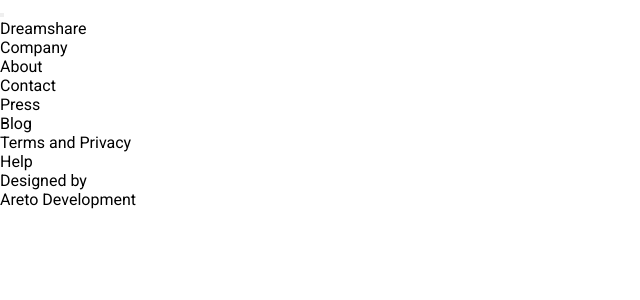
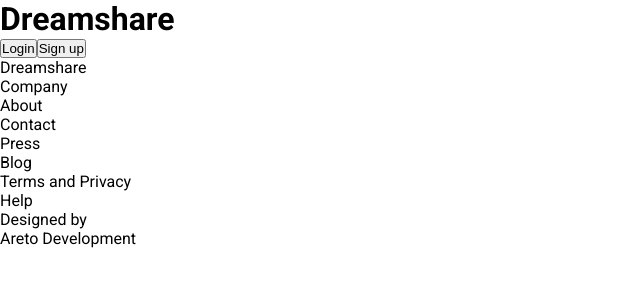
Before and after one commit to gabrielrmodesto/dasatest, a React (Create React App) app: page / in a window 1280 px wide. Shown: the top 300 px of the page, without its empty margins (0-640 px from the left). Built offline with nearby package versions, Linux system fonts and the light colour scheme.

Commit message:
Header initial

```diff
--- a/src/components/Banner/index.js
+++ b/src/components/Banner/index.js
@@ -2,9 +2,15 @@
 import "./style.css";
 
 export default function Banner() {
-	return(
+	return (
 		<div className="bannerImg">
-			<button></button>
+			<div className="headerTitle">
+				<h1>Dreamshare</h1>
+			</div>
+			<div className="buttonHeader">
+				<button>Login</button>
+				<button>Sign up</button>
+			</div>
 		</div>
 	);
 }
```
